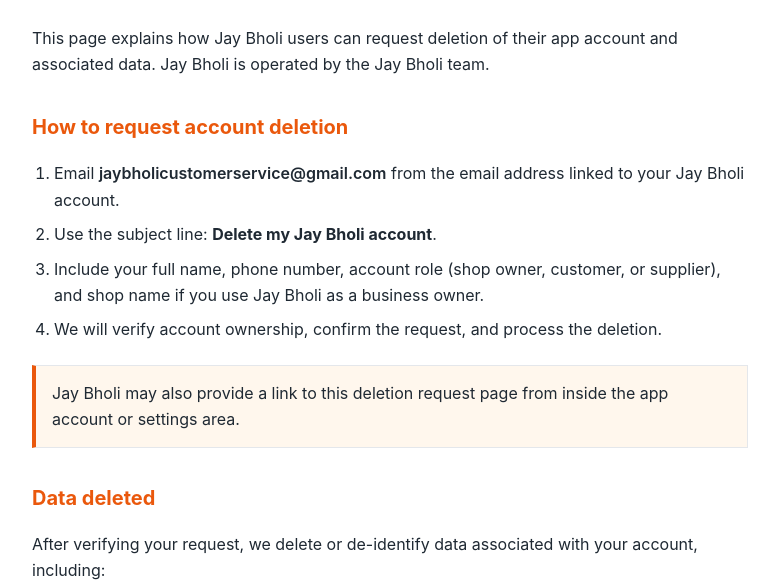
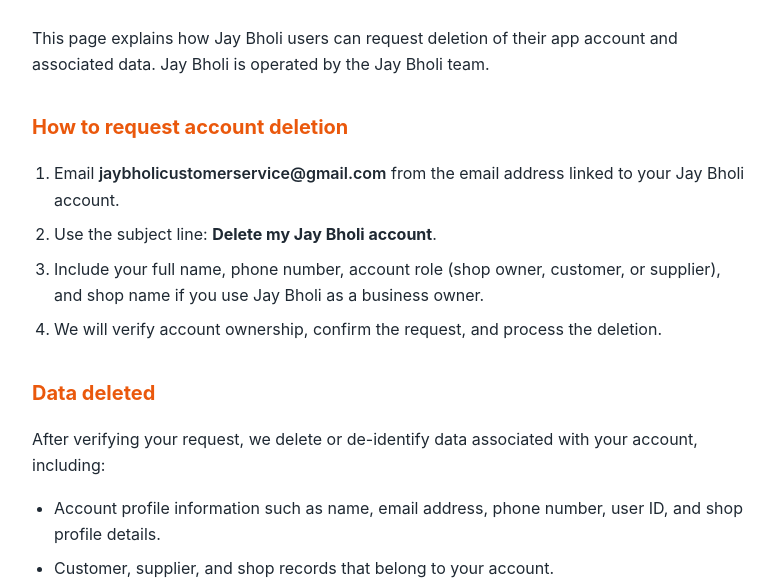
Before and after one commit to jaybholiapp/jaybholi-privacy-policy, a plain HTML site: page delete-account.html in a window 1280 px wide. Shown: the part 151-738 px from the top of the page, without its empty margins (250-1029 px from the left). Drawn offline with Linux system fonts and the light colour scheme.

Commit message:
Remove in-app deletion note

```diff
--- a/delete-account.html
+++ b/delete-account.html
@@ -71,11 +71,6 @@
       </li>
     </ol>
 
-    <div class="note">
-      Jay Bholi may also provide a link to this deletion request page from
-      inside the app account or settings area.
-    </div>
-
     <h2>Data deleted</h2>
     <p>After verifying your request, we delete or de-identify data associated with your account, including:</p>
     <ul>
```
